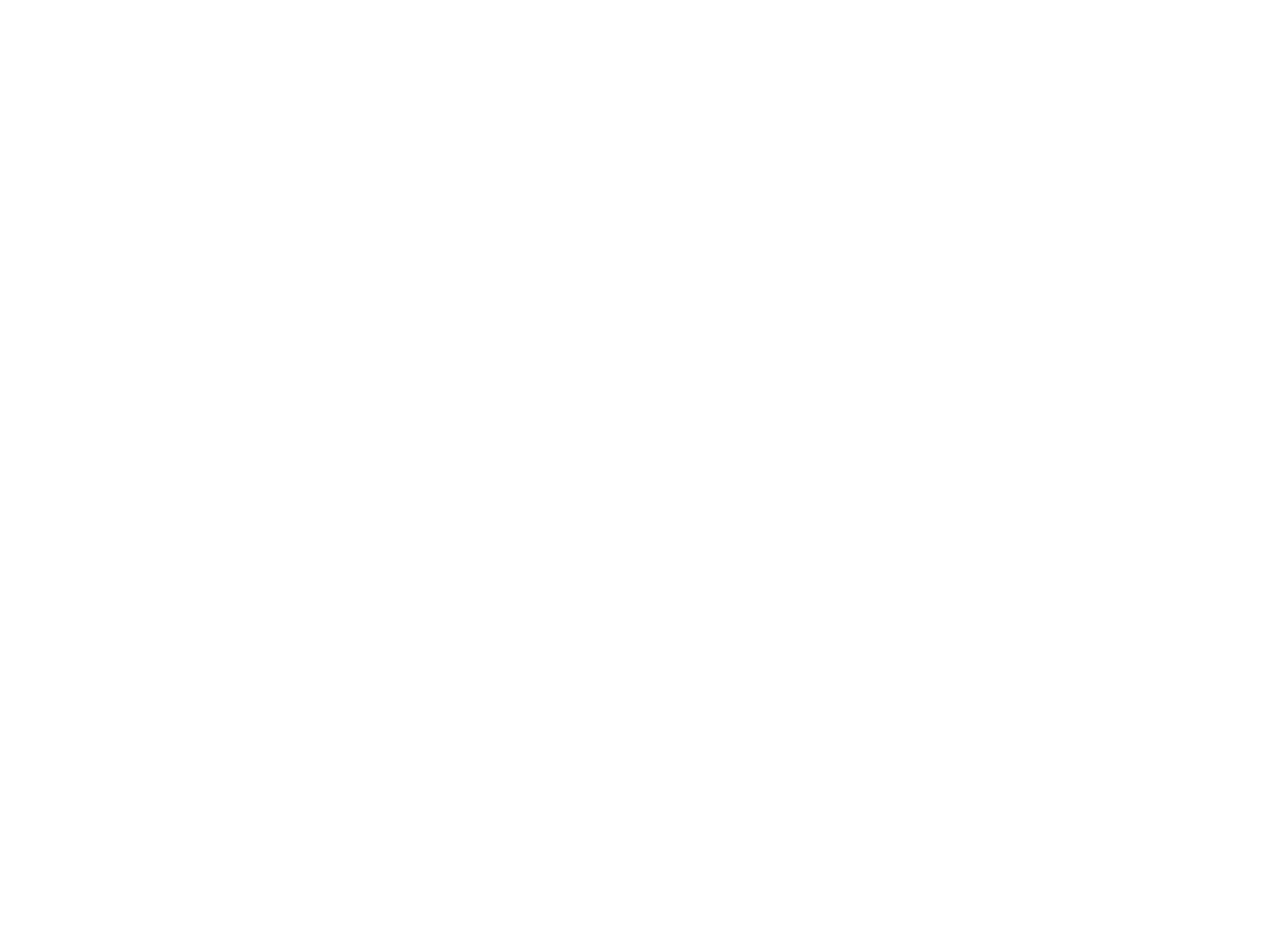
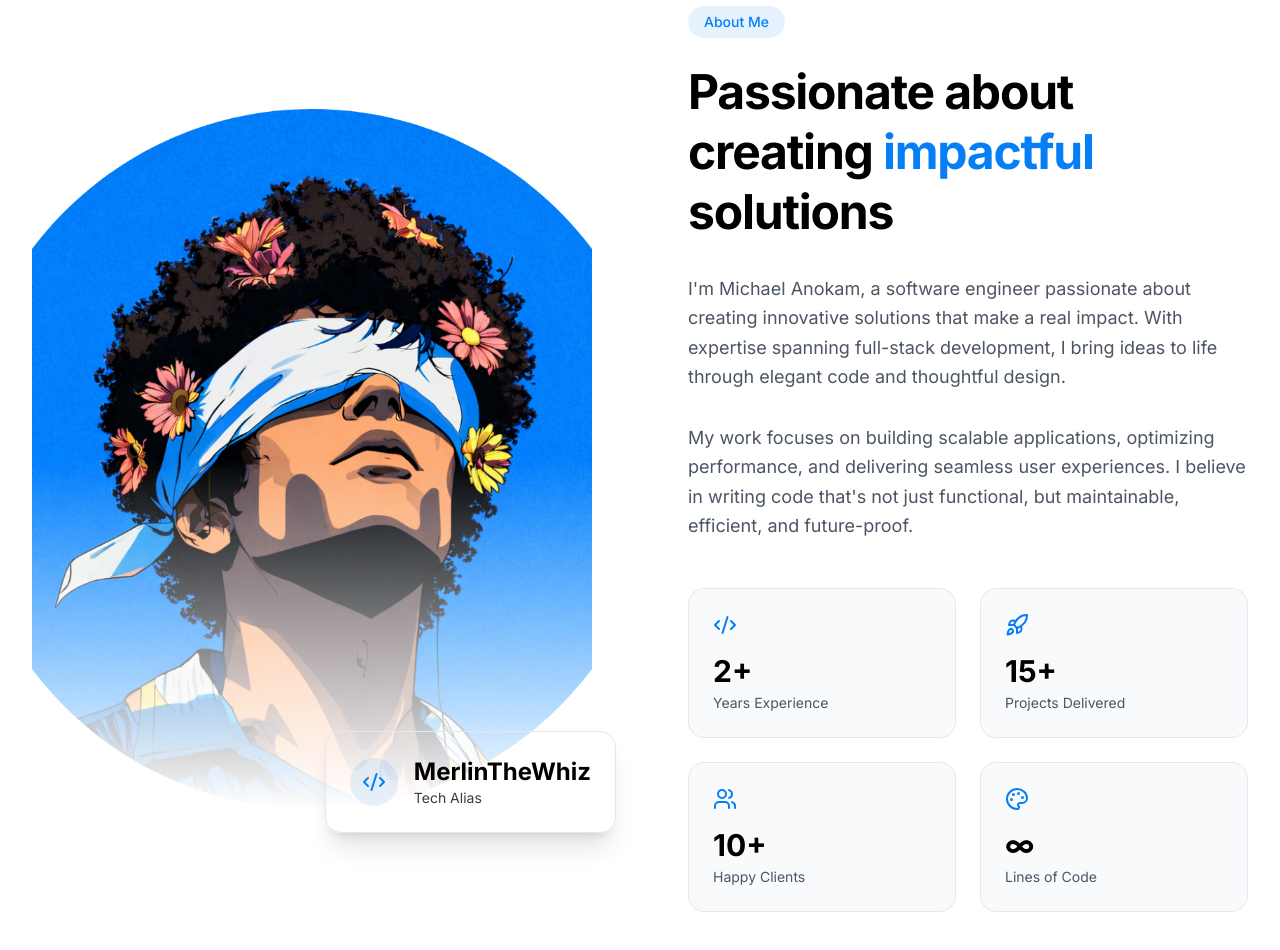
Before and after one commit to MerlinTheWhiz/portfolio, a Next.js app: page / in a window 1280 px wide. Shown: the part 940-1890 px from the top of the page. Before the commit the page ends 826 px from the top, so only its background shows below. Built offline with nearby package versions, Linux system fonts and the light colour scheme.

Commit message:
About section implementation

```diff
--- a/app/page.tsx
+++ b/app/page.tsx
@@ -1,10 +1,12 @@
+import About from "@/components/sections/About";
 import Hero from "@/components/sections/Hero";
 
 export default function Home() {
   return (
-    <main className="relative bg-background flex items-center justify-center flex-col overflow-hidden mx-auto px-6 sm:px-10">
-      <div className="max-w-7xl w-full">
+    <main className="relative bg-background flex items-center justify-center flex-col overflow-hidden mx-auto ">
+      <div className="w-full">
         <Hero />
+        <About />
       </div>
     </main>
   );
--- a/components/sections/About.tsx
+++ b/components/sections/About.tsx
@@ -0,0 +1,64 @@
+import React from "react";
+import Image from "next/image";
+import aboutImage from "@/public/logo.png";
+import { Code2 } from "lucide-react";
+import Highlights from "../ui/Highlights";
+
+const About = () => {
+  return (
+    <section
+      id="about"
+      className="bg-background flex py-20 sm:py-30 justify-center items-center"
+    >
+      <div className="flex sm:flex-row flex-col px-6 lg:px-8 max-w-7xl sm:gap-24 text-center items-center justify-center">
+        {/* Left Column Image */}
+        <div className="relative aspect-4/5 sm:w-1/2 rounded-3xl overflow-">
+          <Image
+            src={aboutImage}
+            alt="Picture of Michael Anokam avatar"
+            className="w-full h-full object-cover"
+          />
+          <div className="absolute inset-0 bg-linear-to-t via-transparent to-transparent from-background" />
+          <div className="absolute bottom-4 right-4 sm:-bottom-6 sm:-right-6 z-10">
+            <div className="flex items-center gap-4 p-6 dark:bg-background-card border border-border-default rounded-2xl shadow-xl">
+              <span className="w-12 h-12 rounded-full bg-accent-primary/10 flex items-center justify-center">
+                <Code2 size={18} className="w-6 h-6 text-accent-primary" />
+              </span>
+              <div className="text-left">
+                <p className="text-2xl font-bold">MerlinTheWhiz</p>
+                <p className="text-sm text-text-primary/80">Tech Alias</p>
+              </div>
+            </div>
+          </div>
+        </div>
+
+        {/* Right Column Content */}
+        <div className="flex flex-col sm:w-1/2 text-left">
+          <span className="inline-block px-4 w-fit py-1.5 bg-accent-primary/10 text-accent-primary text-sm font-medium rounded-full mb-6">
+            About Me
+          </span>
+          <h2 className="text-4xl sm:text-5xl font-bold tracking-tight leading-tight">
+            Passionate about creating
+            <span className="text-accent-primary"> impactful </span>
+            solutions
+          </h2>
+          <p className="mt-8 space-y-6 text-lg leading-relaxed text-text-secondary">
+            I&apos;m Michael Anokam, a software engineer passionate about
+            creating innovative solutions that make a real impact. With
+            expertise spanning full-stack development, I bring ideas to life
+            through elegant code and thoughtful design.
+          </p>
+          <p className="mt-8 space-y-6 text-lg leading-relaxed text-text-secondary">
+            My work focuses on building scalable applications, optimizing
+            performance, and delivering seamless user experiences. I believe in
+            writing code that&apos;s not just functional, but maintainable,
+            efficient, and future-proof.
+          </p>
+          <Highlights />
+        </div>
+      </div>
+    </section>
+  );
+};
+
+export default About;
--- a/components/sections/Hero.tsx
+++ b/components/sections/Hero.tsx
@@ -1,12 +1,9 @@
-"use client";
 import Link from "next/link";
 
 const Hero = () => {
   return (
-    <section
-      id="#hero"
-      className="mx-auto my-30 sm:my-40 flex flex-col max-w-4xl text-center items-center justify-center gap-8"
-    >
+    <section id="#hero" className="bg-background flex py-30 sm:py-40">
+      <div className="mx-auto flex flex-col max-w-4xl text-center items-center justify-center gap-8">
         <span className="flex text-text-muted items-center gap-2 px-4 py-2 text-sm bg-background-card dark:bg-white/5 border border-border-default rounded-full">
           <span className="w-2 h-2 rounded-full bg-accent-success animate-pulse"></span>
           Available for new projects
@@ -38,6 +35,7 @@
             </span>
           </Link>
         </div>
+      </div>
     </section>
   );
 };
--- /dev/null
+++ b/components/ui/Highlights.tsx
@@ -0,0 +1,32 @@
+import React from "react";
+import { Code2, Rocket, Users, Palette } from "lucide-react";
+
+const Highlights = () => {
+  const highlights = [
+    { icon: Code2, value: "2+", label: "Years Experience" },
+    { icon: Rocket, value: "15+", label: "Projects Delivered" },
+    { icon: Users, value: "10+", label: "Happy Clients" },
+    { icon: Palette, value: "∞", label: "Lines of Code" },
+  ];
+
+  return (
+    <div className="mt-12 grid grid-cols-2 gap-6">
+      {highlights.map(({ icon: Icon, value, label }, index) => (
+        <div
+          key={label}
+          className="p-6 rounded-2xl border transition-colors duration-500
+                  bg-background-card border-border-default
+                      hover:border-accent-primary"
+        >
+          <Icon className="w-6 h-6 text-accent-primary mb-4" />
+          <p className="text-3xl font-bold">{value}</p>
+          <p className="text-sm mt-1 dark:text-[#737373] text-gray-600">
+            {label}
+          </p>
+        </div>
+      ))}
+    </div>
+  );
+};
+
+export default Highlights;
```
Also changed, not shown: public/about-image.png (added). Lines whose indentation alone changed are shown as unchanged.
